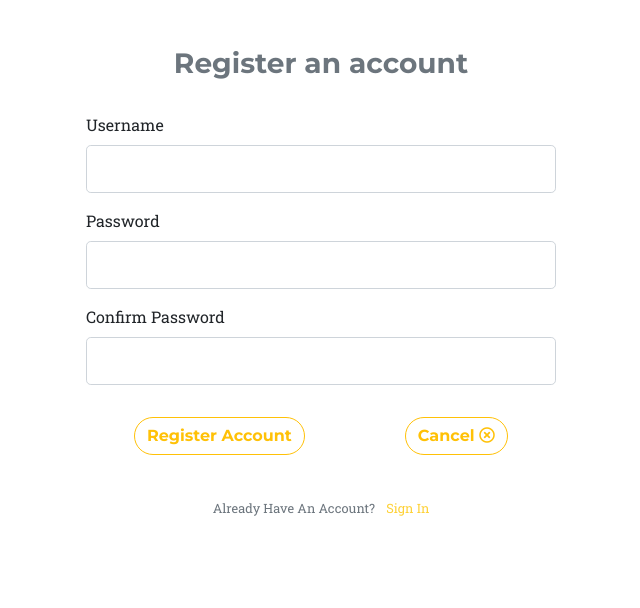
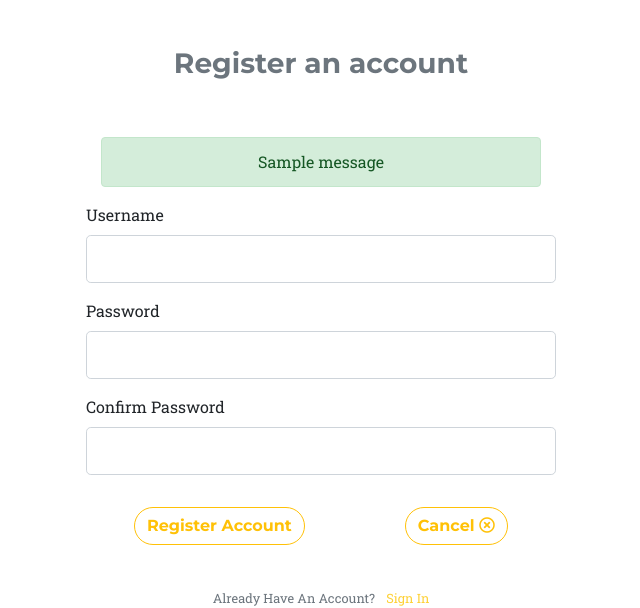
Before and after one commit to bennettpe/data-centric-dev-website, a Flask app: page /register_user in a window 1280 px wide. Shown: the part 103-711 px from the top of the page, without its empty margins (319-959 px from the left). Run offline with Flask 2, Linux system fonts and the light colour scheme; one stand-in notice (Sample message) is shown; some libraries are stand-ins or nearby versions; some web fonts are replaced.

Commit message:
Commit changes for flask messaging now fixed

```diff
--- a/app.py
+++ b/app.py
@@ -30,11 +30,6 @@ def home():
 @app.route('/register_user', methods=['GET', 'POST'])
 def register_user():
     form = RegisterForm()
-    message =[]
-
-    if 'usename' in session:
-        return render_template('register_user.html',
-                                message="You are already signed in and registered!")
 
     if form.validate_on_submit():
         users = mongo.db.users
@@ -48,7 +43,8 @@ def register_user():
             users.insert({'username':  request.form['username'], 'password' : hashed_password})
             session['username'] = request.form['username']
             return redirect(url_for('sign_in_user'))
-        return render_template('register_user.html')
+        else:
+            flash("Username already registered", 'danger')
 
     return render_template("register_user.html", title='Register', form=form)
 
@@ -56,23 +52,19 @@ def register_user():
 @app.route('/sign_in_user',methods=['GET', 'POST'])
 def sign_in_user():
     form = SigninForm()
-    message =[]
-
-    if 'usename' in session:
-        return render_template('base.html',
-                                message="You are already signed in!")
 
     if form.validate_on_submit():
-        users = mongo.db.users
-        user_signin   = users.find_one({'username' : request.form['username']})
+         users = mongo.db.users
+         user_signin   = users.find_one({'username' : request.form['username']})
 
-        # Check if username exsits in mongodb.
-        if user_signin:
+         # Check if username exsits in mongodb.
+         if user_signin:
             # Check if hashed password in mongo.db.users = password entered in WTForm.
             if bcrypt.check_password_hash(user_signin['password'],(request.form['password']).encode('utf-8')):
                 session['username'] = request.form['username']
                 return redirect(url_for('search_recipes'))
-        return render_template('sign_in_user.html', message='Invalid username or password')
+         else:
+             flash("Invalid username or password", 'danger')
 
     return render_template("sign_in_user.html", title='Signin', form=form)
 
--- a/forms.py
+++ b/forms.py
@@ -1,6 +1,6 @@
 from flask_wtf import FlaskForm
 from wtforms import StringField, PasswordField, SubmitField, BooleanField
-from wtforms.validators import DataRequired, Length, EqualTo
+from wtforms.validators import DataRequired, Length, EqualTo, ValidationError
 
 #WTFORM FOR REGISTER USER
 class RegisterForm(FlaskForm):
@@ -9,6 +9,7 @@ class RegisterForm(FlaskForm):
     confirm_password = PasswordField('Confirm Password', validators=[DataRequired(), EqualTo('password')])
     submit           = SubmitField('Register Account')
 
+
 # WTFORM FOR SIGN IN USER
 class SigninForm(FlaskForm):
     username = StringField('Username', validators=[DataRequired(), Length(min=5, max=15)])
--- a/templates/messaging.html
+++ b/templates/messaging.html
@@ -1,8 +1,24 @@
-<!-- Flash Messaging -->
-<div class="container mt-4">
+<!-- Flash Messaging Alerts with categories -->
+<!-- Downloaded from Pretty Printed https://youtu.be/lcVdZtVvnnk  -->
+
+<div class="container mt-4 text-center">
   {% with messages = get_flashed_messages(with_categories=true) %}
         {% if messages %}
             {%for category, message in messages %}
+
+              <!-- Primary Message -->
+              {% if category == 'danger' %}
+                <div class="alert alert-primary mb3" role="alert">
+                  {{ message }}
+                </div>
+              {% endif %}
+
+              <!-- Secondary Message -->
+              {% if category == 'danger' %}
+                <div class="alert alert-secondary mb3" role="alert">
+                  {{ message }}
+                </div>
+              {% endif %}
 
               <!-- Success Message -->
               {% if category == 'success' %}
@@ -11,9 +27,37 @@
                 </div>
               {% endif %}
 
-              <!-- Error Message -->
-              {% if category == 'error' %}
+              <!-- Danger Message -->
+              {% if category == 'danger' %}
                 <div class="alert alert-danger mb3" role="alert">
+                  {{ message }}
+                </div>
+              {% endif %}
+
+              <!-- Warning Message -->
+              {% if category == 'warning' %}
+                <div class="alert alert-warning mb3" role="alert">
+                  {{ message }}
+                </div>
+              {% endif %}
+
+              <!-- Info Message -->
+              {% if category == 'info' %}
+                <div class="alert alert-info mb3" role="alert">
+                  {{ message }}
+                </div>
+              {% endif %}
+
+              <!-- Light Message -->
+              {% if category == 'light' %}
+                <div class="alert alert-light mb3" role="alert">
+                  {{ message }}
+                </div>
+              {% endif %}
+
+              <!-- Dark Message -->
+              {% if category == 'dark' %}
+                <div class="alert alert-dark mb3" role="alert">
                   {{ message }}
                 </div>
               {% endif %}
--- a/templates/register_user.html
+++ b/templates/register_user.html
@@ -18,6 +18,9 @@
         <div class="row">
             <div class="content-section mx-auto">
                 <h3 class="text-center text-muted"> Register an account </h3> <br>
+
+                <!-- Flash Messaging -->
+                {% include 'messaging.html' %}
 
                 <form method="POST" action="" autocomplete="off"> <!-- Disabled autocompletion -->
                     {{ form.hidden_tag() }}
--- a/templates/sign_in_user.html
+++ b/templates/sign_in_user.html
@@ -13,12 +13,15 @@
   <!-- Navigation Navbar -->
   {% include 'navbar_home.html' %}
 
-
   <section>
     <div class="container">
         <div class="row">
             <div class="content-section mx-auto">
+
                 <h3 class="text-center text-muted"> Sign-in to account </h3> <br>
+
+                <!-- Flash Messaging -->
+                {% include 'messaging.html' %}
 
                 <form method="POST" action="" autocomplete="off"> <!-- Disabled autocompletion -->
                     {{ form.hidden_tag() }}
```
